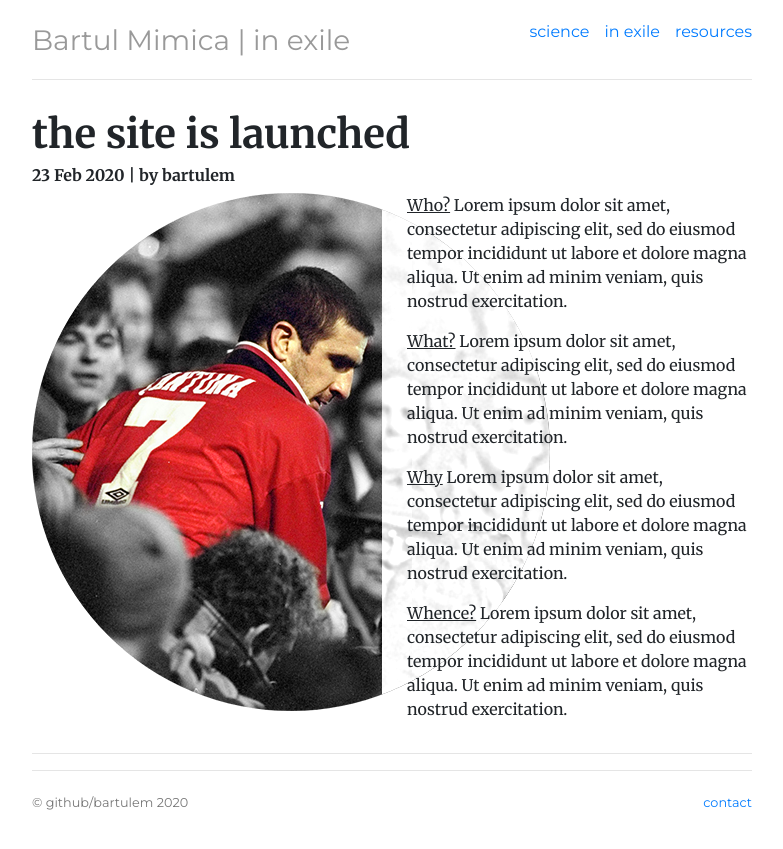
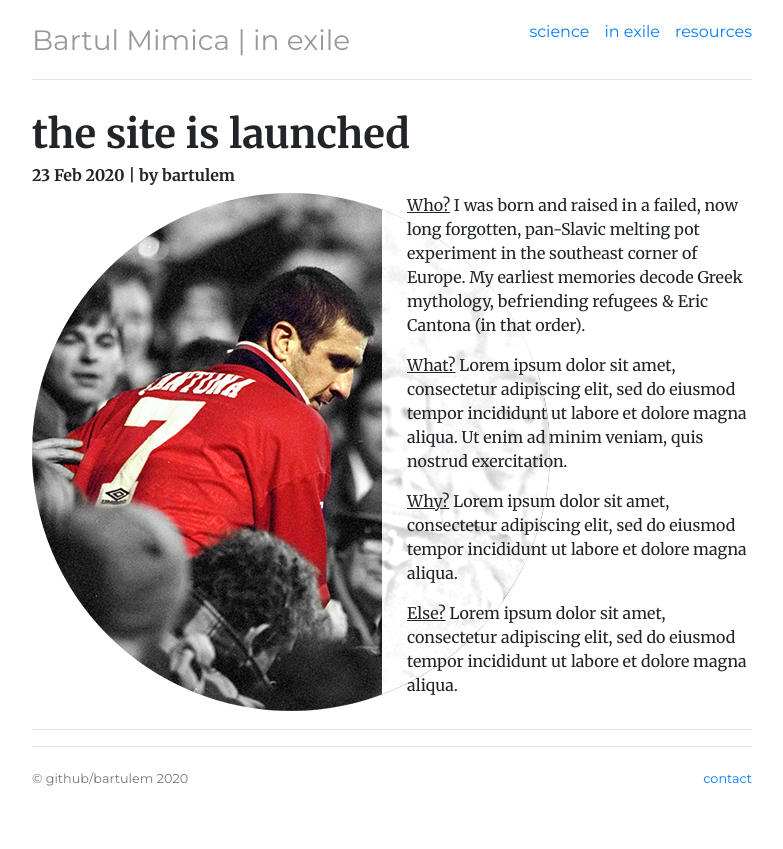
Before and after one commit to bartulem/bartulem.github.io, a Jekyll site: the page built from inexile/_posts/2020-02-23-bartulem-site-launched.md, in a window 1280 px wide. Shown: the top 849 px of the page, without its empty margins (248-1031 px from the left). Built offline with Jekyll 4.4.1, drawn with Linux system fonts in a browser that asks for light colours; comment, search, counter and statistics services are not loaded.

Commit message:
Update 2020-02-23-bartulem-site-launched.md

```diff
--- a/inexile/_posts/2020-02-23-bartulem-site-launched.md
+++ b/inexile/_posts/2020-02-23-bartulem-site-launched.md
@@ -1,6 +1,6 @@
 ---
 layout: post
-description: /the who, what, why and whence of this platform.
+description: /the who, what, why and else of this platform.
 category: in exile
 title: "the site is launched"
 author: bartulem
@@ -13,9 +13,9 @@
   </div>
 
   <div class="col-sm-6">
-    <p> <u>Who?</u> Lorem ipsum dolor sit amet, consectetur adipiscing elit, sed do eiusmod tempor incididunt ut labore et dolore magna aliqua. Ut enim ad minim veniam, quis nostrud exercitation. </p>
+    <p> <u>Who?</u> I was born and raised in a failed, now long forgotten, pan-Slavic melting pot experiment in the southeast corner of Europe. My earliest memories decode Greek mythology, befriending refugees & Eric Cantona (in that order). </p>
     <p> <u>What?</u> Lorem ipsum dolor sit amet, consectetur adipiscing elit, sed do eiusmod tempor incididunt ut labore et dolore magna aliqua. Ut enim ad minim veniam, quis nostrud exercitation. </p>
-    <p> <u>Why</u> Lorem ipsum dolor sit amet, consectetur adipiscing elit, sed do eiusmod tempor incididunt ut labore et dolore magna aliqua. Ut enim ad minim veniam, quis nostrud exercitation. </p>
-    <p> <u>Whence?</u> Lorem ipsum dolor sit amet, consectetur adipiscing elit, sed do eiusmod tempor incididunt ut labore et dolore magna aliqua. Ut enim ad minim veniam, quis nostrud exercitation. </p>
+    <p> <u>Why?</u> Lorem ipsum dolor sit amet, consectetur adipiscing elit, sed do eiusmod tempor incididunt ut labore et dolore magna aliqua. </p>
+    <p> <u>Else?</u> Lorem ipsum dolor sit amet, consectetur adipiscing elit, sed do eiusmod tempor incididunt ut labore et dolore magna aliqua. </p>
   </div>
 </div>
```
